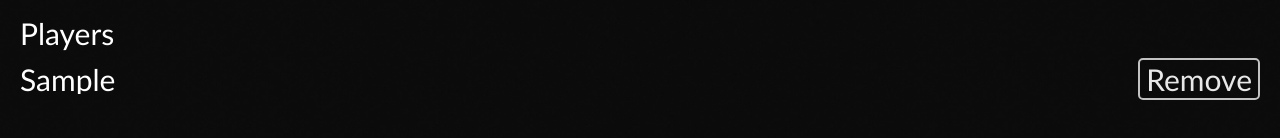
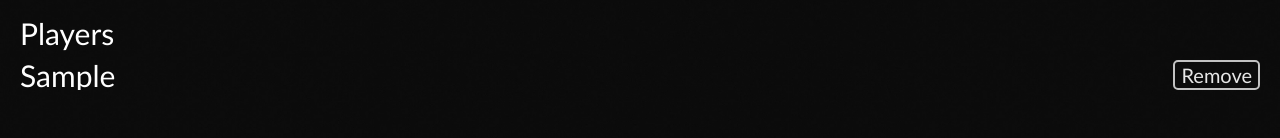
Before and after one commit to evan-baron/react-pool-app, a React (Create React App) app: page / in a window 1280 px wide. Both pictures are taken after typing "Sample" into the empty fields and a click on the button "Add". Shown: the part 208-346 px from the top of the page. Built offline with nearby package versions, Linux system fonts and the light colour scheme.

Commit message:
css changes

```diff
--- a/src/App.css
+++ b/src/App.css
@@ -116,6 +116,10 @@ header li {
   border-radius: 5px;
 }
 
+.delete {
+  font-size: 20px !important;
+}
+
 .playerInputCard {
   display: flex;
   flex-direction: column;
@@ -152,6 +156,7 @@ span {
   justify-content: space-between;
   align-items: center;
   max-width: 100dvw;
+  height: 33px;
 }
 
 .playerRow label {
```
